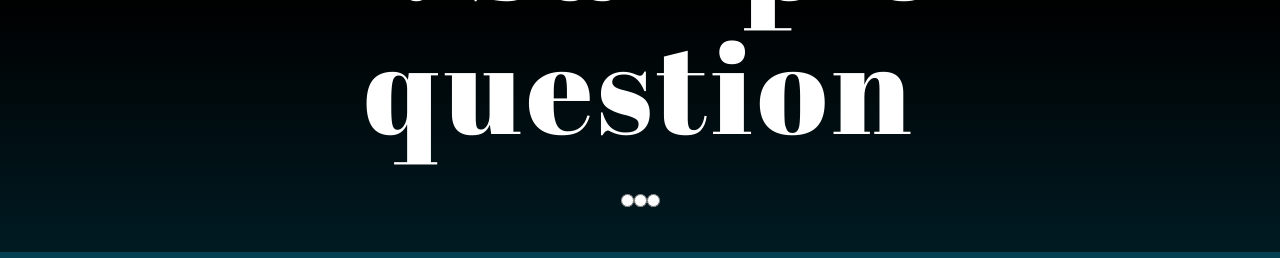
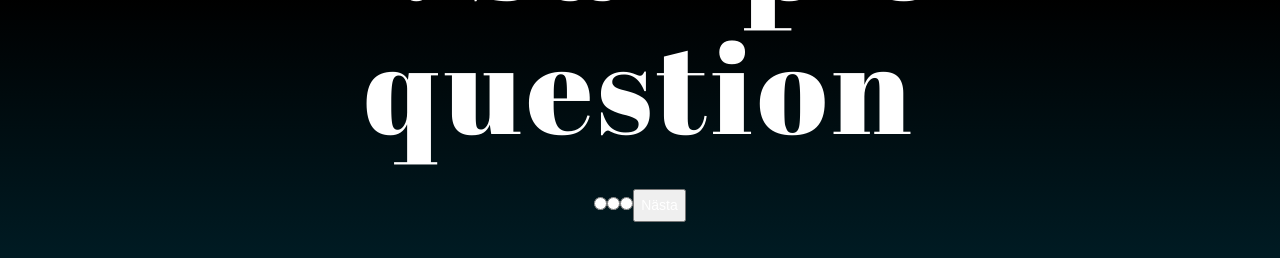
Before and after one commit to Lobsterass/quizproject, a Django app: page /quiz/1/question/1/ in a window 1280 px wide. Shown: the part 802-1060 px from the top of the page. Run offline with Django 3.2, Linux system fonts and the light colour scheme; tables that the repository leaves empty hold one stand-in row (values such as "Sample post"); some libraries are stand-ins or nearby versions.

Commit message:
question.html
lade in submit button i botter av form. Den behövs antagligen inte sen pg radio-knapparna blir antagligen submit-knappar.

```diff
--- a/quiz/templates/question.html
+++ b/quiz/templates/question.html
@@ -18,7 +18,7 @@
 			<br>
 			<form action="{% url "answer_page" quiz.quiz_number question_number %}" method="post">
 				{% csrf_token %}
-				<p><input type="radio" name="answer" value="1" {{ answer }} class="button"><input type="radio" name="answer" value="2"{{ answer }} class="button"><input type="radio" name="answer" value="3" {{ answer }} class="button"></p>
+				<p><input type="radio" name="answer" value="1" {{ answer }} class="button"><input type="radio" name="answer" value="2"{{ answer }} class="button"><input type="radio" name="answer" value="3" {{ answer }} class="button"><button type="submit">Nästa</button></p>
 			</form>
 			<br>
 		</div>
```
Also changed, not shown: 1 other file.
